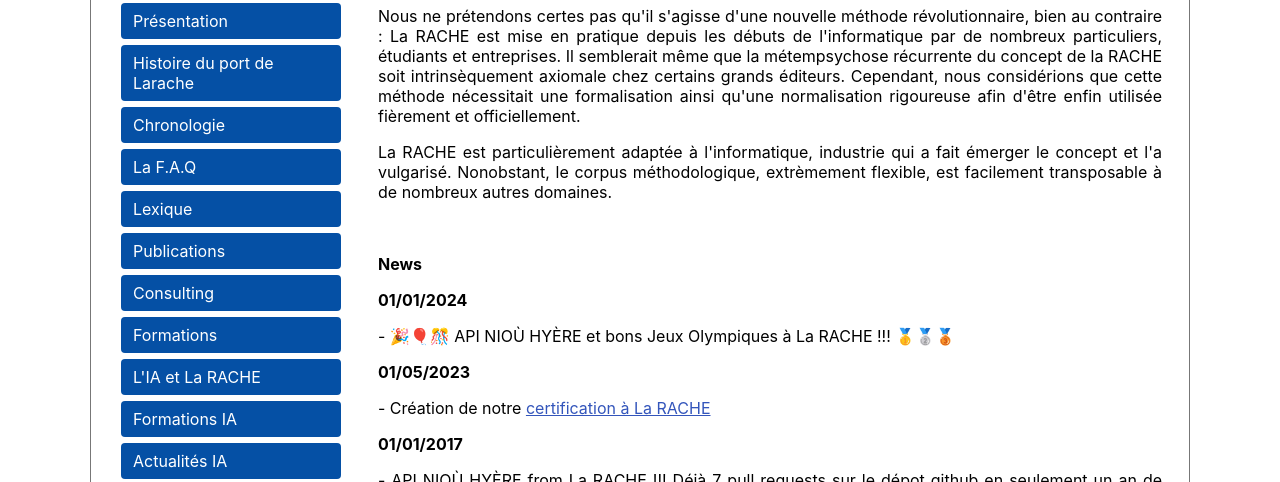
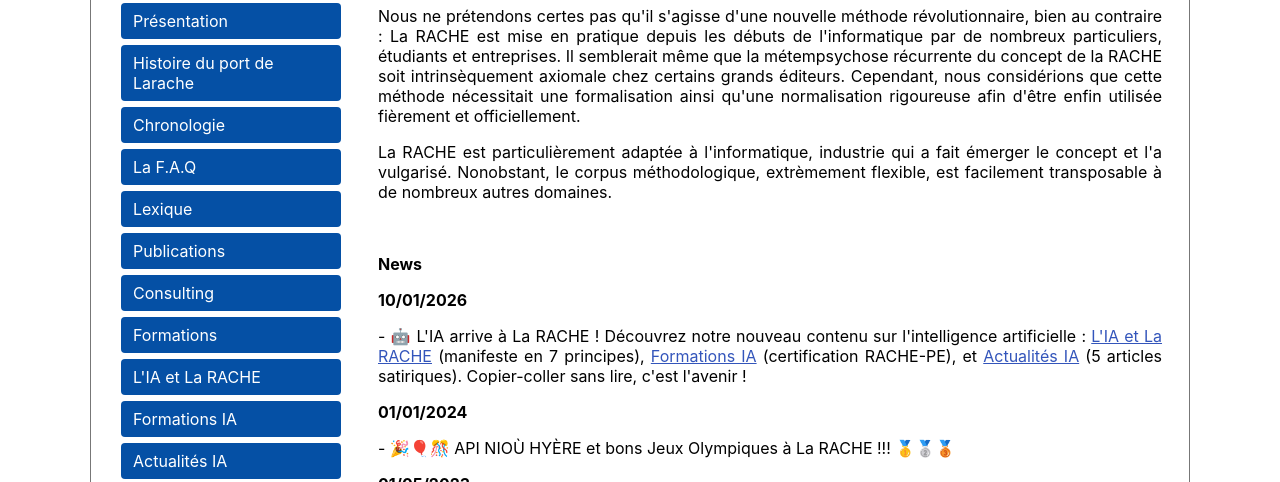
Before and after one commit to la-rache/la-rache.com, an Eleventy site: page src/index.njk in a window 1280 px wide. Shown: the part 300-782 px from the top of the page. Built offline with nearby package versions, Linux system fonts and the light colour scheme; Eleventy itself is replaced by a stand-in of ours; files that its build step writes are made by us from their sources.

Commit message:
Ajout news sur la page d'accueil pour annoncer le contenu IA
Ajout d'une news du 10/01/2026 annonçant :
- L'IA et La RACHE (manifeste 7 principes)
- Formations IA (certification RACHE-PE)
- Actualités IA (5 articles satiriques)

Liens cliquables vers les 3 nouvelles pages.

```diff
--- a/src/index.njk
+++ b/src/index.njk
@@ -38,6 +38,15 @@ permalink: /index.html
 
 <p><strong>News</strong></p>
 <p></p>
+
+<p><strong>10/01/2026</strong></p>
+<p>
+    - 🤖 L'IA arrive à La RACHE ! Découvrez notre nouveau contenu sur l'intelligence artificielle :
+    <a href="ia.html">L'IA et La RACHE</a> (manifeste en 7 principes),
+    <a href="formations-ia.html">Formations IA</a> (certification RACHE-PE), et
+    <a href="news.html">Actualités IA</a> (5 articles satiriques).
+    Copier-coller sans lire, c'est l'avenir !
+</p>
 
 <p><strong>01/01/2024</strong></p>
 <p>- 🎉🎈🎊 API NIOÙ HYÈRE et bons Jeux Olympiques à La RACHE !!! 🥇🥈🥉</p>
```
